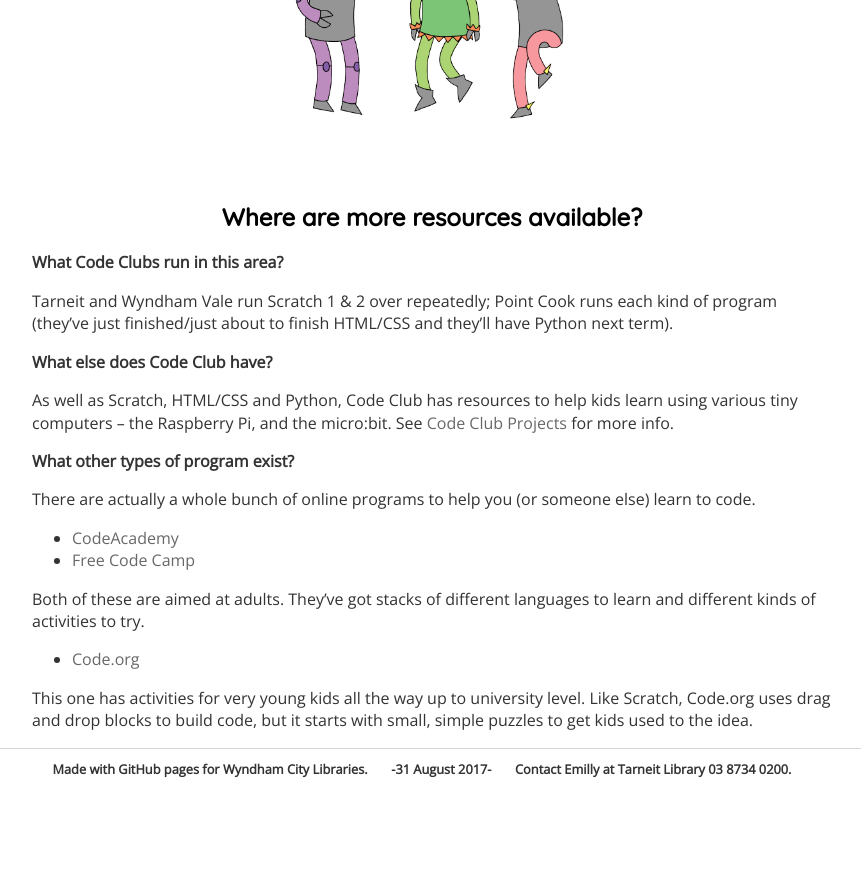
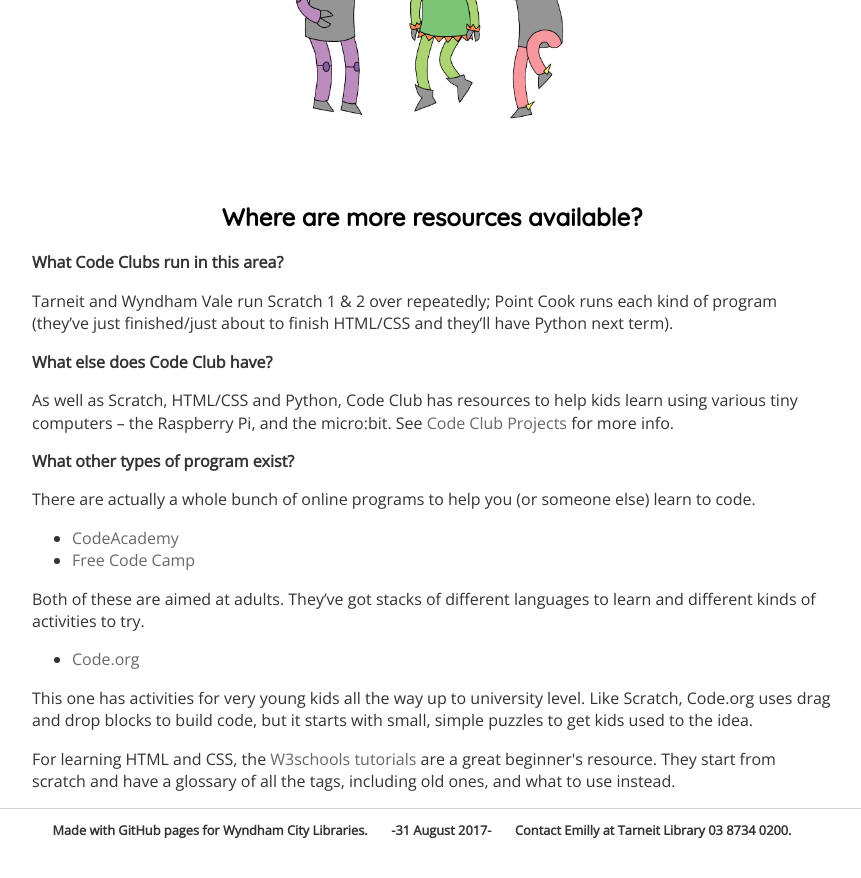
Before and after one commit to emillym/emillym.github.io, a Jekyll site: the page built from index.html, in a window 1280 px wide and 900 px high, scrolled down 4466 px. Shown: the top 878 px of the window, without its empty margins (208-1069 px from the left). Built offline with Jekyll 4.4.1, drawn with Linux system fonts in a browser that asks for light colours; before the commit the page ends 5305 px from its top, so only the background shows below that; some of the changed lines change nothing that is shown; some of the changed text lies outside the part shown.

Commit message:
Update index.html

```diff
--- a/index.html
+++ b/index.html
@@ -44,7 +44,7 @@
 	<div class="scratch-preview">
 <p><iframe allowtransparency="true" width="100%" height="502" src="https://scratch.mit.edu/projects/embed/60787262/?autostart=false" frameborder="0"></iframe> <img src="images/ghost-final.png" /></p>
 </div>
-<p>Now <a href="https://codeclubprojects.org/en-GB/scratch/ghostbusters/">make it your own version!</a></p>
+<p>Now <a href="https://codeclubprojects.org/en-GB/scratch/ghostbusters/">make your own version!</a></p>
 	<h2 id="trinket">Trinket</h2>
 	<p>Find Trinket at <a href="https://trinket.io/">https://trinket.io/</a></p>
 			<p>Trinket is an embeddable editor. It means that you can edit your code and see a live preview. We use trinket with the HTML/CSS projects and also with the Python projects. You can log into Trinket and save your code, allowing you to keep working on it at home. Trinket also allows remixes, like Scratch, to customise and redesign a template project.</p>
@@ -97,4 +97,5 @@
 		<li><a href="https://code.org/">Code.org</a></li>
 		</ul>
 <p>This one has activities for very young kids all the way up to university level. Like Scratch, Code.org uses drag and drop blocks to build code, but it starts with small, simple puzzles to get kids used to the idea. </p>
+<p>For learning HTML and CSS, the <a href="https://www.w3schools.com/default.asp">W3schools tutorials</a> are a great beginner's resource. They start from scratch and have a glossary of all the tags, including old ones, and what to use instead.</p>
 </div><!-- /.content -->
```
